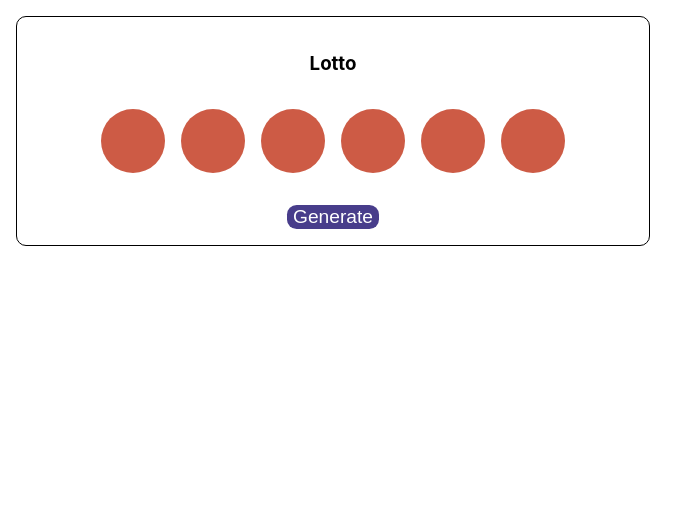
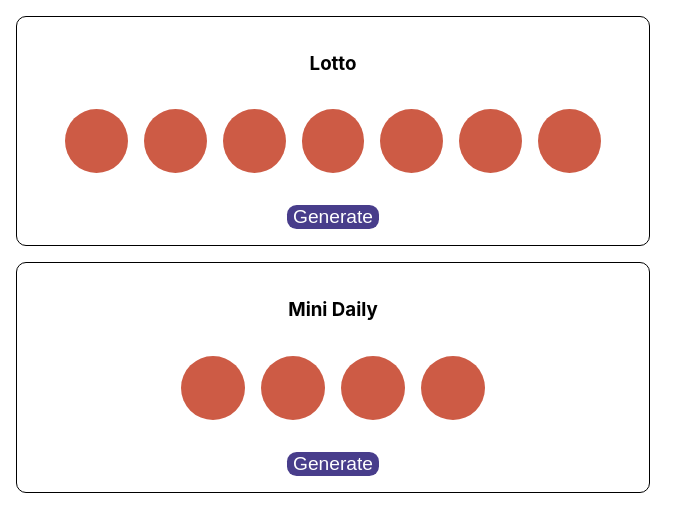
Before and after one commit to Proclus01/lottery, a React (Create React App) app: page / in a window 1280 px wide. Shown: the top 532 px of the page, without its empty margins (0-697 px from the left). Built offline with nearby package versions, Linux system fonts and the light colour scheme.

Commit message:
add extra lottery component to app, inside of lottery fix map statement in render, add generate method, bind handleclick to constructor

```diff
--- a/src/App.js
+++ b/src/App.js
@@ -4,7 +4,8 @@ import Lottery from './Lottery.js';
 function App() {
   return (
     <div className="App">
-      <Lottery title="Lotto" numBalls={4} maxNum={40} />
+      <Lottery title="Lotto" maxBalls={7} maxNum={40} />
+      <Lottery title="Mini Daily" maxBalls={4} maxNum={10} />
     </div>
   );
 }
--- a/src/Lottery.js
+++ b/src/Lottery.js
@@ -13,7 +13,8 @@ class Lottery extends Component {
         super(props);
         this.state = {
             nums: Array.from({ length: this.props.maxBalls })
-        }
+        };
+        this.handleClick = this.handleClick.bind(this);
     }
 
     rng() {
@@ -21,7 +22,13 @@ class Lottery extends Component {
     }
 
     generate() {
-
+        this.setState(
+            currentState => ({
+                nums: currentState.nums.map(
+                    num => this.rng()
+                )
+            })
+        );
     }
 
     handleClick() {
@@ -34,7 +41,7 @@ class Lottery extends Component {
                 <h3>{this.props.title}</h3>
                     <div className="lottery">
                         {this.state.nums.map(
-                            (key, idx) => ( <Ball key={idx} number={this.state.nums[key]} /> )
+                            (key, idx) => ( <Ball key={idx} number={key} /> )
                         )}
                     </div>
                 <button onClick={this.handleClick} className="generateButton">Generate</button>
```
